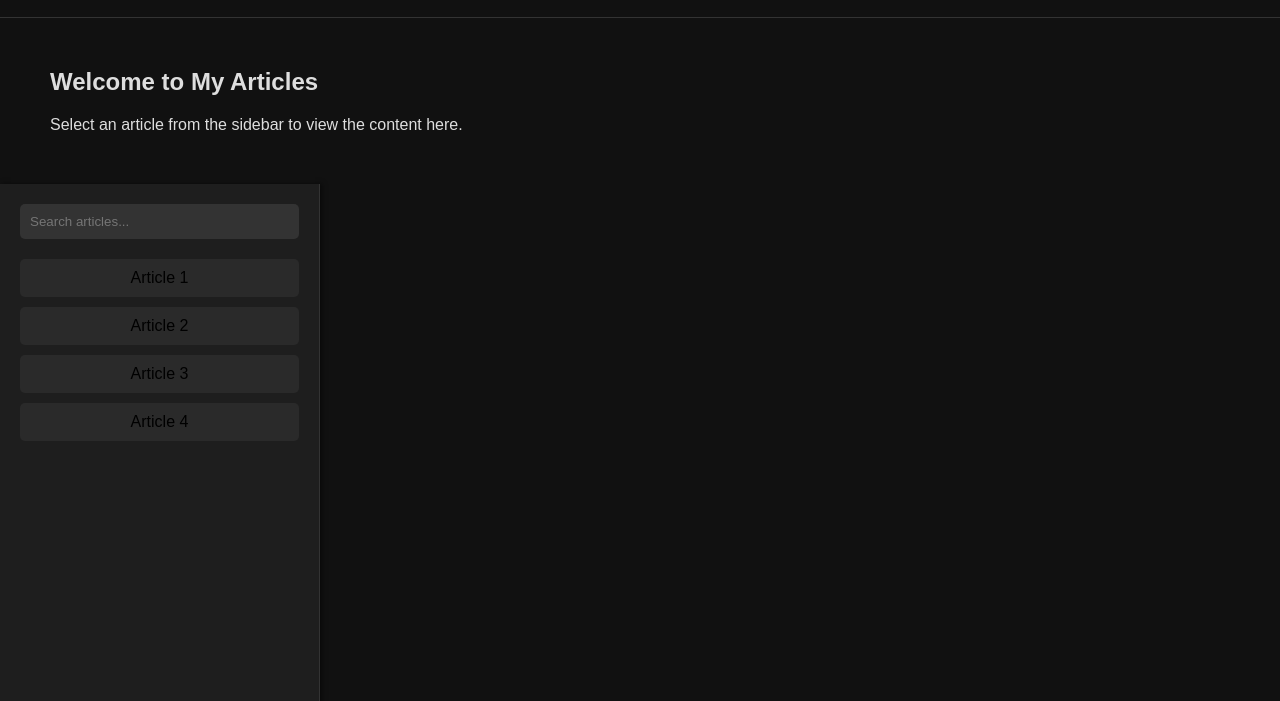
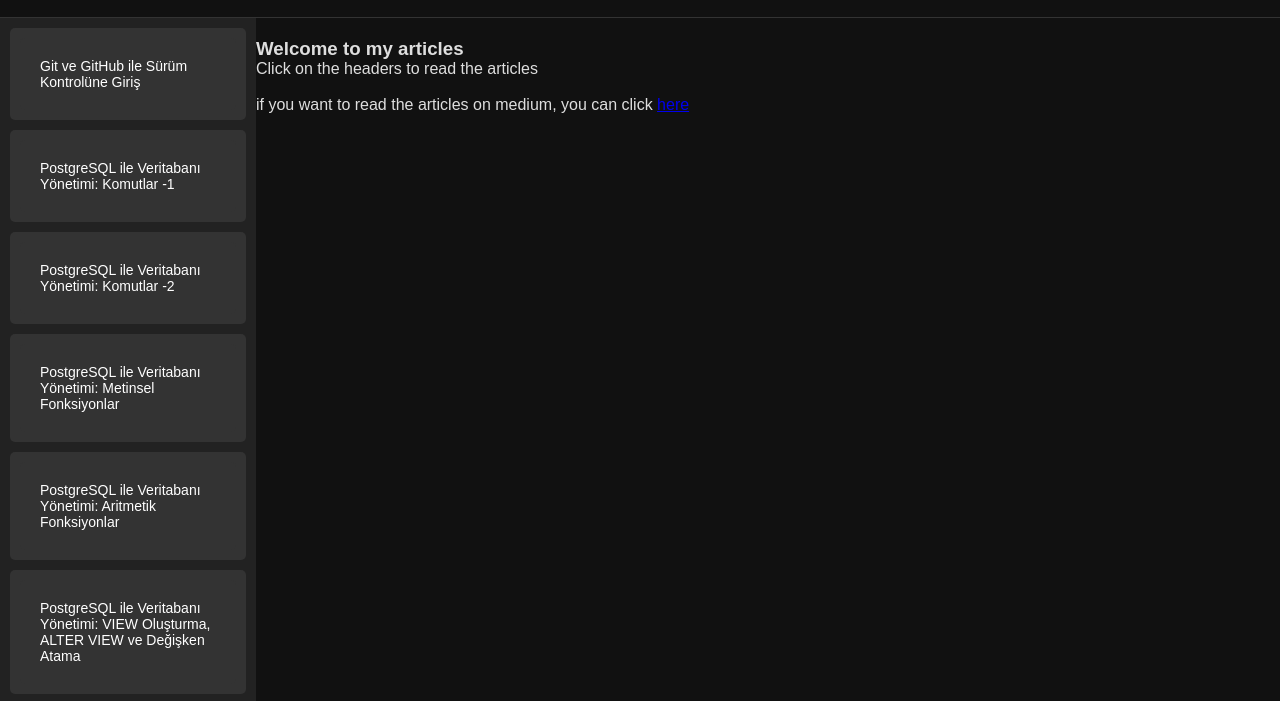
Before and after one commit to harunzsln/portfolio, a plain HTML site: page articles.html in a window 1280 px wide. Shown: the part 45-746 px from the top of the page. Drawn offline with Linux system fonts and the light colour scheme.

Commit message:
article section last draft

```diff
--- /dev/null
+++ b/article.js
@@ -0,0 +1,12 @@
+function toggleArticle(articleId) {
+    // Hide all articles first
+    document.querySelectorAll("article").forEach((article) => {
+      article.style.display = "none";
+    });
+
+    // Show the selected article
+    const selectedArticle = document.getElementById(articleId);
+    if (selectedArticle) {
+      selectedArticle.style.display = "block";
+    }
+  }
--- a/articles.css
+++ b/articles.css
@@ -1,60 +1,98 @@
-.articles {
-    font-size: 1.1rem;
-    color: #dedede;
-    margin-bottom: 30px;
+
+
+
+.container {
+  display: flex;
+  height: calc(100vh - 50px);
 }
 
-.sidebar-aside {
-    width: 25%;
-    height: 100%;
-    background-color: #1e1e1e;
-    padding: 20px;
-    box-shadow: 2px 0 5px rgba(0, 0, 0, 0.5);
+
+.sidebar {
+  width: 20%;
+  background-color: #222;
+  padding: 10px;
   overflow-y: auto;
-    border-right: 1px solid #333;
 }
 
-.search-bar {
-    width: 100%;
-    padding: 10px;
-    margin-bottom: 20px;
-    border: none;
-    border-radius: 5px;
-    background-color: #333;
-    color: #f5f5f5;
-}
-
-.article-list {
+.sidebar-list {
   list-style: none;
   padding: 0;
   margin: 0;
 }
 
-.article-item {
+.sidebar-item {
   padding: 10px;
   margin-bottom: 10px;
-    background-color: #2a2a2a;
+  background-color: #333;
+  text-align: center;
   border-radius: 5px;
   cursor: pointer;
-    text-align: center;
-    transition: background-color 0.3s;
 }
 
-.article-item:hover {
-    background-color: #007bff;
-    color: #fff;
+/* Sidebar Butonları */
+.sidebar-item button {
+  width: 100%;
+  padding: 20px;
+  background-color: #333;
+  color: white;
+  border: none;
+  border-radius: 5px;
+  text-align: left;
+
+  font-size: 14px;
+
 }
 
-/* Content Area */
+
+
+
+
+
+.sidebar-item:hover {
+  background-color: #444;
+}
+
+
+.content {
+  width: 80%;
+  padding: 20px;
+  overflow-y: auto;
+}
+
+/* Scrollbar genel stili */
+::-webkit-scrollbar {
+  width: 10px; /* Scrollbar genişliği */
+}
+
+/* Scrollbar arka planı */
+::-webkit-scrollbar-track {
+  background: #39373782;
+}
+
+/* Scrollbar tutamağı */
+::-webkit-scrollbar-thumb {
+  background: #888;
+  border-radius: 6px; /* Yuvarlak köşeler */
+}
+
+/* Scrollbar tutamağı hover durumu */
+::-webkit-scrollbar-thumb:hover {
+  background: #555;
+}
+
+article {
+  display: none;
+}
+
+article:first-child {
+  display: block;
+}
+
+article h1 {
+  margin-top: 0;
+}
+
 .article-content {
-    flex:auto;
-    padding: 50px;
-    overflow-y: auto;
+  margin-top: 20px;
   color: #dedede;
 }
-
-.article-title {
-    font-size: 24px;
-    margin-bottom: 20px;
-    color: #dedede;
-}
--- a/articles.html
+++ b/articles.html
@@ -1,11 +1,15 @@
 <html lang="en">
+
 <head>
   <meta charset="UTF-8" />
   <meta name="viewport" content="width=device-width, initial-scale=1.0" />
   <title>Articles</title>
   <link rel="stylesheet" href="style.css" />
   <link rel="stylesheet" href="articles.css" />
+  <script src="article.js"></script>
+
 </head>
+
 <body>
   <header class="header">
     <div class="logo">HARUN OZASLAN</div>
@@ -20,31 +24,82 @@
     </nav>
   </header>
 
-      <div class="main">
-        <!-- Article Content -->
-        <section class="article-content">
-            <article>
-            <h1 class="article-title">Welcome to My Articles</h1>
-            <p class="article-body">
 
-                Select an article from the sidebar to view the content here.
-            </p>
-            </article>
-        </section>
-      </div>
+  <div class="container">
+  <!-- Sidebar -->
 
-
-        <!-- Sidebar -->
-        <aside class="sidebar-aside">
-            <input type="text" class="search-bar" placeholder="Search articles..." />
-            <ul class="article-list">
-                <li class="article-item">Article 1</li>
-                <li class="article-item">Article 2</li>
-                <li class="article-item">Article 3</li>
-                <li class="article-item">Article 4</li>
+  <aside class="sidebar">
+    <!--<input type="text" class="search-bar" placeholder="Search articles..." />-->
+    <ul class="sidebar-list">
+      <li class="sidebar-item"><button type="button" onClick=toggleArticle('article-1')>Git ve GitHub ile Sürüm Kontrolüne Giriş</button></li>
+      <li class="sidebar-item"><button type="button" onClick=toggleArticle('article-2')>PostgreSQL ile Veritabanı Yönetimi: Komutlar -1</button></li>
+      <li class="sidebar-item"><button type="button" onClick=toggleArticle('article-3')>PostgreSQL ile Veritabanı Yönetimi: Komutlar -2</button></li>
+      <li class="sidebar-item"><button type="button" onClick=toggleArticle('article-4')>PostgreSQL ile Veritabanı Yönetimi: Metinsel Fonksiyonlar</button></li>
+      <li class="sidebar-item"><button type="button" onClick=toggleArticle('article-5')>PostgreSQL ile Veritabanı Yönetimi: Aritmetik Fonksiyonlar</button></li>
+      <li class="sidebar-item"><button type="button" onClick=toggleArticle('article-6')>PostgreSQL ile Veritabanı Yönetimi: VIEW Oluşturma, ALTER VIEW ve Değişken Atama</button></li>
+      <li class="sidebar-item"><button type="button" onClick=toggleArticle('article-7')>PostgreSQL ile Veritabanı Yönetimi: Karar Yapıları</button></li>
+      <li class="sidebar-item"><button type="button" onClick=toggleArticle('article-8')>PostgreSQL ile Veritabanı Yönetimi: WHILE ve Loop Yapısı</button></li>
+      <li class="sidebar-item"><button type="button" onClick=toggleArticle('article-9')>PostgreSQL ile Veritabanı Yönetimi: PROCEDURE kullanımı</button></li>
+      <li class="sidebar-item"><button type="button" onClick=toggleArticle('article-10')>JavaScript Selectors ile DOM Manipülasyonu</button></li>
     </ul>
   </aside>
 
+  <section class="article-content">
+    <article><h1>Welcome to my articles</h1>
+      <p>Click on the headers to read the articles
+        <br>
+        <br>
+        if you want to read the articles on medium, you can click <a href="https://medium.com/@harunzsln0">here</a>
+      </p></article>
+    <article id="article-1">
+      <h1>Git ve GitHub ile Sürüm Kontrolüne Giriş</h1>
+      <p>First Content</p>
+    </article>
+    <article id="article-2">
+      <h1>Second Article</h1>
+      <p>Second Content</p>
+    </article>
+    <article id="article-3">
+      <h1>Second Article</h1>
+      <p>Second Content</p>
+    </article>
+    <article id="article-4">
+      <h1>Second Article</h1>
+      <p>Second Content</p>
+    </article>
+    <article id="article-5">
+      <h1>Second Article</h1>
+      <p>Second Content</p>
+    </article>
+    <article id="article-6">
+      <h1>Second Article</h1>
+      <p>Second Content</p>
+    </article>
+    <article id="article-7">
+      <h1>Second Article</h1>
+      <p>Second Content</p>
+    </article>
+    <article id="article-8">
+      <h1>Second Article</h1>
+      <p>Second Content</p>
+    </article>
+    <article id="article-9">
+      <h1>Second Article</h1>
+      <p>Second Content</p>
+    </article>
+    <article id="article-10">
+      <h1>Second Article</h1>
+      <p>Second Content</p>
+    </article>
+  </section>
+
+
+
+  <!-- Article Content
+  <section class="article-content">
+
+  </section>-->
+</div>
 
 
   </div>
@@ -100,4 +155,5 @@
     </section>
 -->
 </body>
+
 </html>
--- a/style.css
+++ b/style.css
@@ -71,8 +71,6 @@ header {
     color: #aaa;
     margin-bottom: 30px;
 }
-
-
 
 
 
```
Also changed, not shown: script.js (added, +21 -0 lines). Lines whose indentation alone changed are shown as unchanged.
